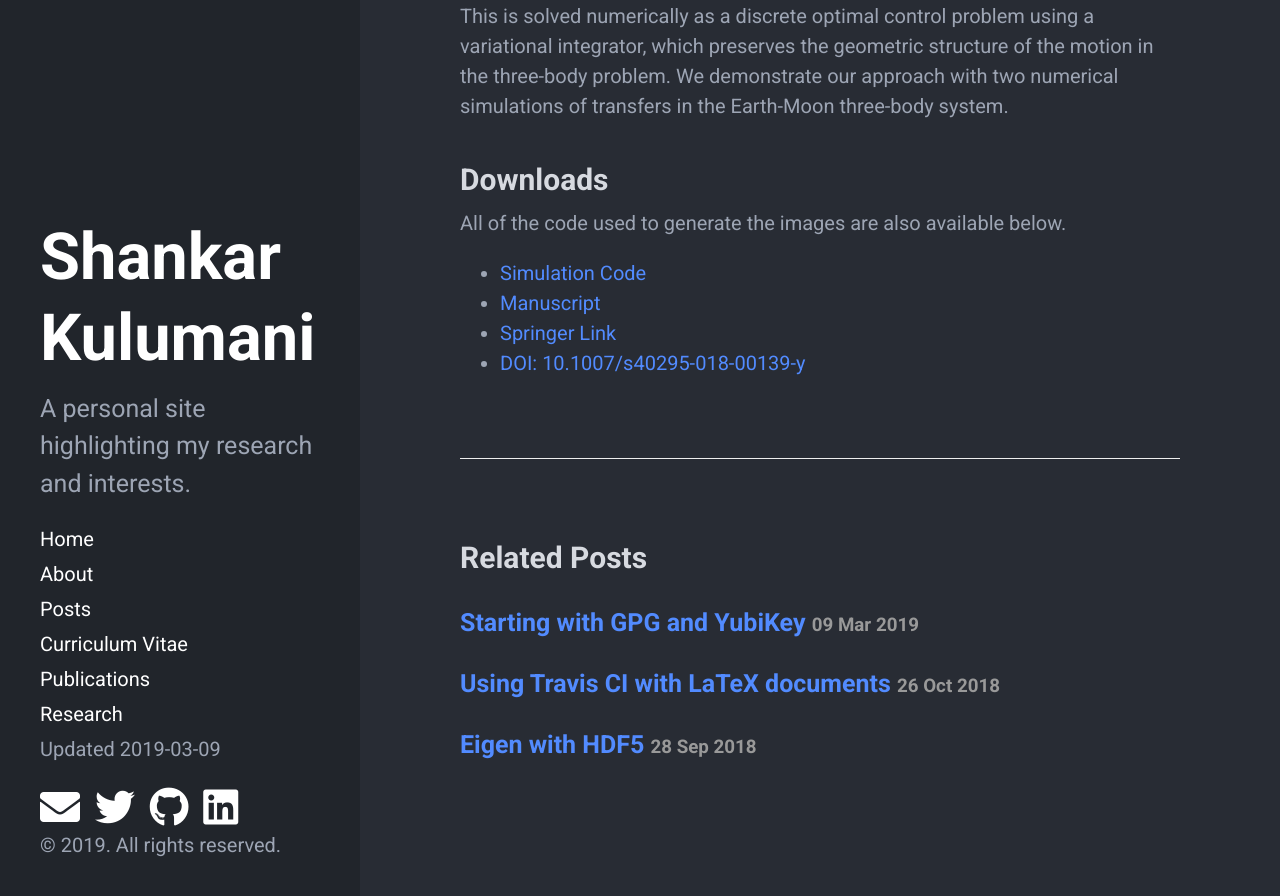
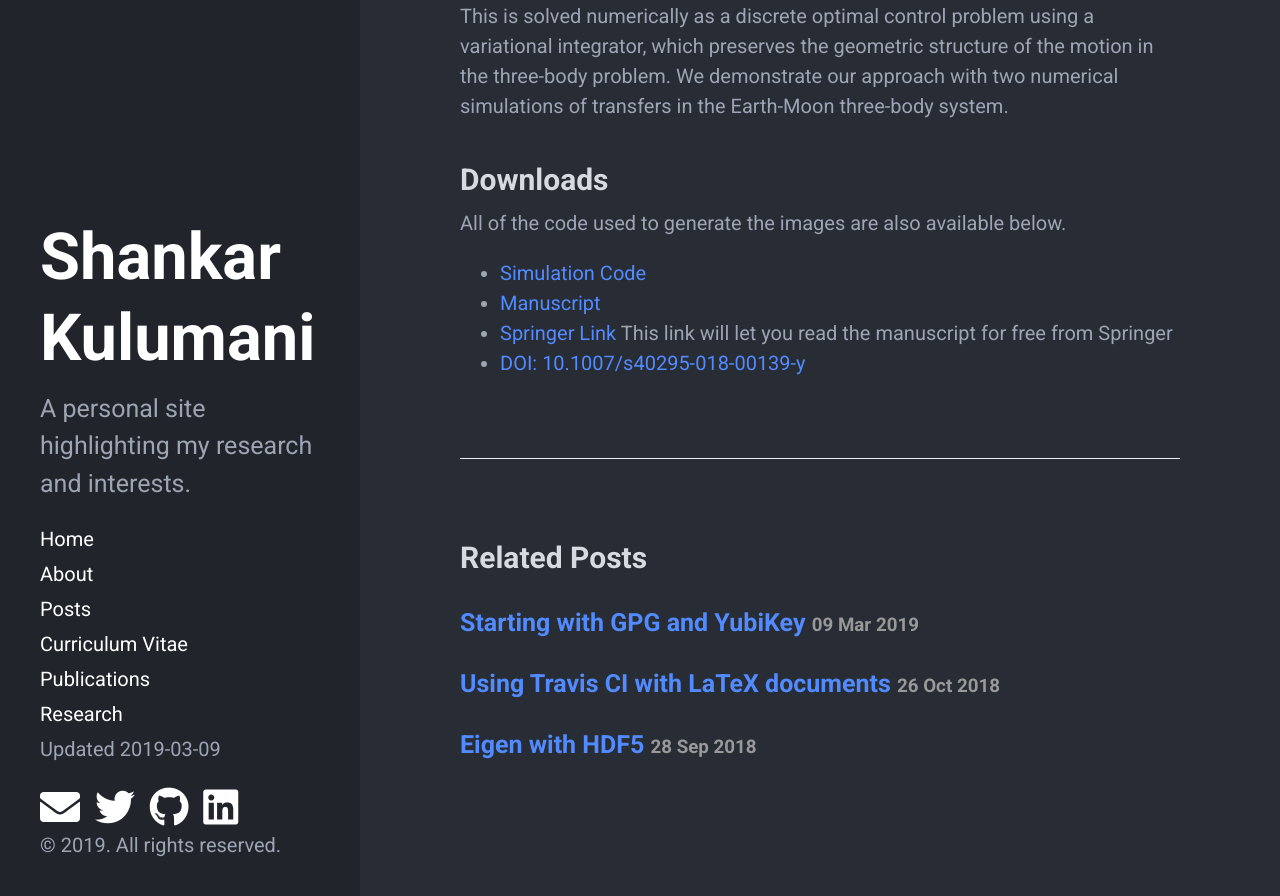
Before and after one commit to skulumani/skulumani.github.io, a Jekyll site: the page built from _posts/2019-01-19-jas-paper.md, in a window 1280 px wide and 900 px high, scrolled down 607 px. Shown: the top 896 px of the window. Built offline with Jekyll 4.4.1, drawn with Linux system fonts in a browser that asks for light colours; nearby versions of some CDN libraries.

Commit message:
Update post with author link

```diff
--- a/_posts/2019-01-19-jas-paper.md
+++ b/_posts/2019-01-19-jas-paper.md
@@ -19,5 +19,5 @@
 
 * [Simulation Code](https://github.com/skulumani/2017_JAS_matlab)
 * [Manuscript](https://github.com/skulumani/2018_aas_manuscript)
-* [Springer Link](http://link.springer.com/article/10.1007/s40295-018-00139-y)
+* [Springer Link](https://rdcu.be/bf1or) This link will let you read the manuscript for free from Springer
 * [DOI: 10.1007/s40295-018-00139-y](https://doi.org/10.1007/s40295-018-00139-y)
```
